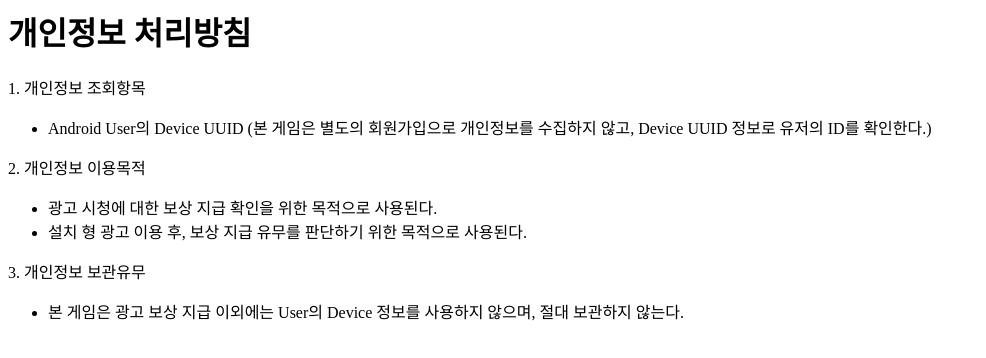
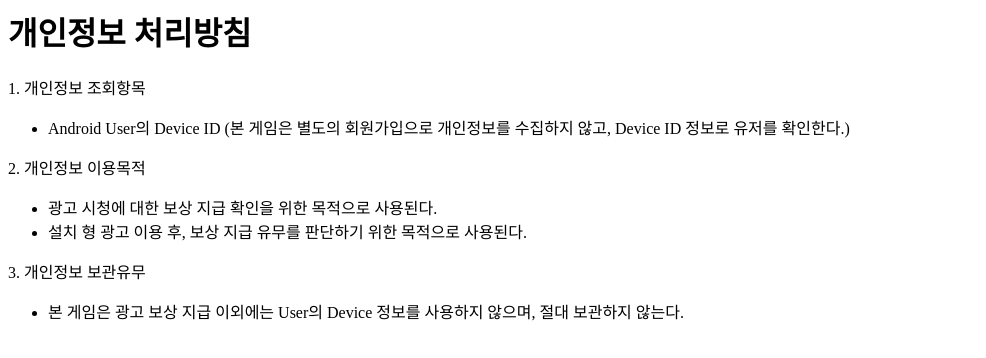
Before and after one commit to b08company/b08company.github.io, a plain HTML site: page index.html in a window 1280 px wide. Shown: the whole page, without its empty margins (0-986 px from the left). Drawn offline with Linux system fonts and the light colour scheme.

Commit message:
개인정보수정 ver.7

```diff
--- a/index.html
+++ b/index.html
@@ -9,7 +9,7 @@
         <h1>개인정보 처리방침</h1>
         <p>1. 개인정보 조회항목 </p>
         <ul>
-            <li> Android User의 Device UUID (본 게임은 별도의 회원가입으로 개인정보를 수집하지 않고, Device UUID 정보로 유저의 ID를 확인한다.) </li>
+            <li> Android User의 Device ID (본 게임은 별도의 회원가입으로 개인정보를 수집하지 않고, Device ID 정보로 유저를 확인한다.) </li>
         </ul>
         <p>2. 개인정보 이용목적</p>
         <ul>
```
